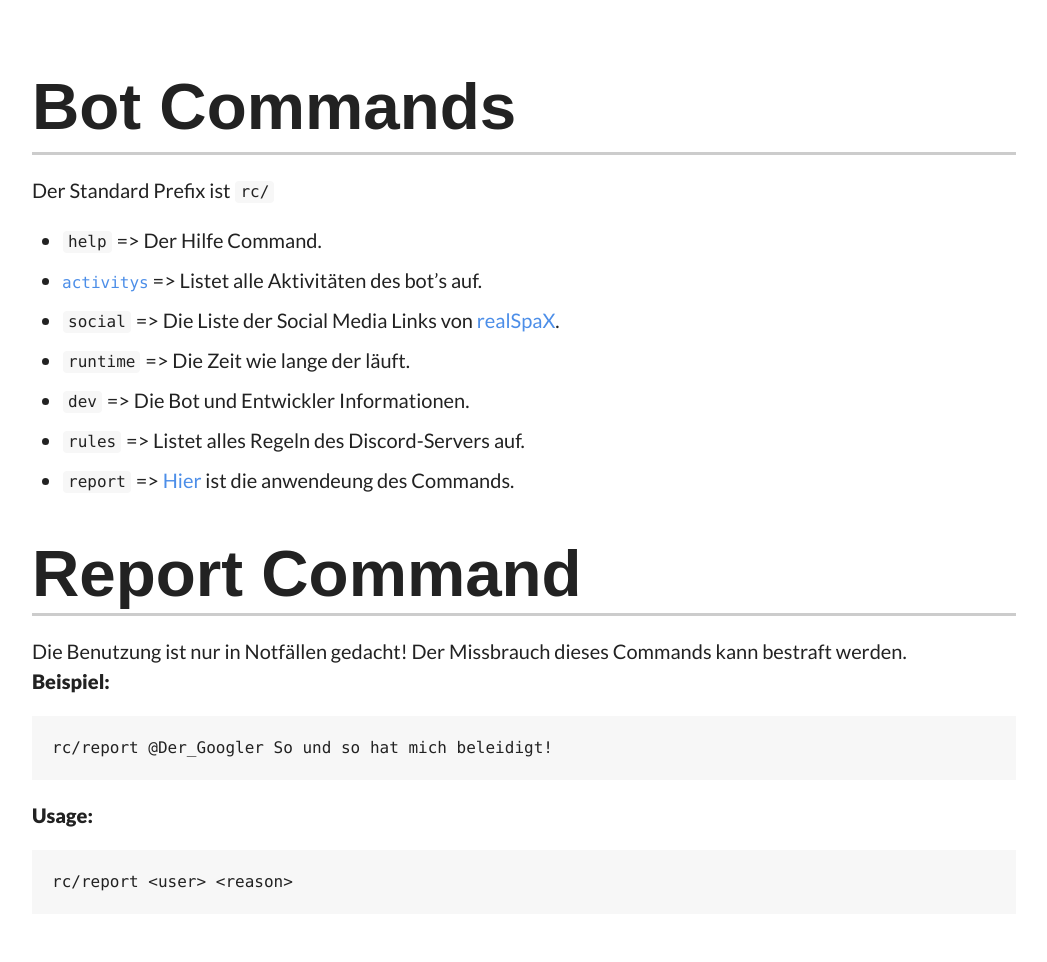
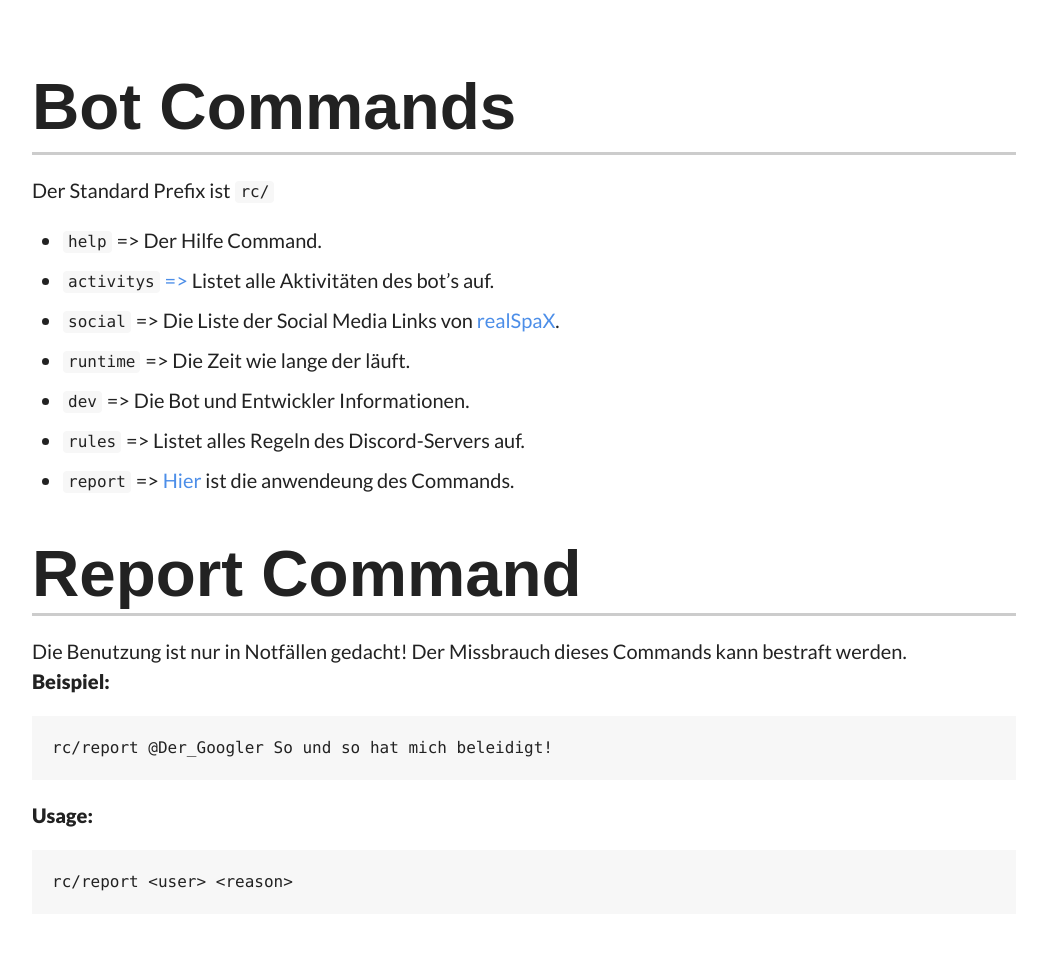
Before and after one commit to lostlvlgirl/realspax.github.io, a Jekyll site: the page built from social/discord/bot.md, in a window 1280 px wide. Shown: the whole page, without its empty margins (116-1163 px from the left). Built offline with Jekyll 4.4.1, drawn with Linux system fonts in a browser that asks for light colours.

Commit message:
Update bot.md

```diff
--- a/social/discord/bot.md
+++ b/social/discord/bot.md
@@ -9,7 +9,7 @@ permalink: /discord/bot/commands/
 Der Standard Prefix ist `rc/`
 
 - `help` => Der Hilfe Command.
-- [`activitys`](https://raw.githubusercontent.com/DerGoogler/DerGoogler/main/misc/discord_bot/activity_list.json) => Listet alle Aktivitäten des bot's auf.
+- `activitys`[ => ](https://raw.githubusercontent.com/DerGoogler/DerGoogler/main/misc/discord_bot/activity_list.json)Listet alle Aktivitäten des bot's auf.
 - `social` => Die Liste der Social Media Links von [realSpaX](https://twitch.ts/realspax).
 - `runtime` => Die Zeit wie lange der läuft.
 - `dev` => Die Bot und Entwickler Informationen.
```
